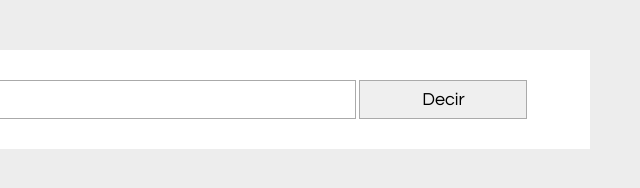
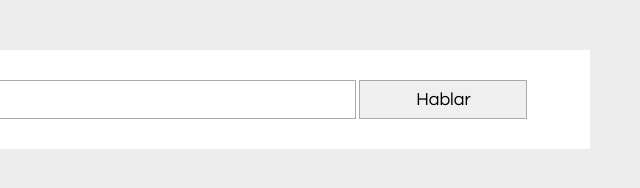
Before and after one commit to johndavis1999/narrador, a plain HTML site: page index.html in a window 1280 px wide. Shown: the full height of the page, 640-1280 px from the left. Drawn offline with Linux system fonts and the light colour scheme.

Commit message:
Update index.html

```diff
--- a/index.html
+++ b/index.html
@@ -7,7 +7,7 @@
 <body>
 <div>
 	<input type="text" id="texto">
-	<input type="button" id="hablar" value="Decir">
+	<input type="button" id="hablar" value="Hablar">
 </div>
 <script src="script.js"></script>
 </body>
```
